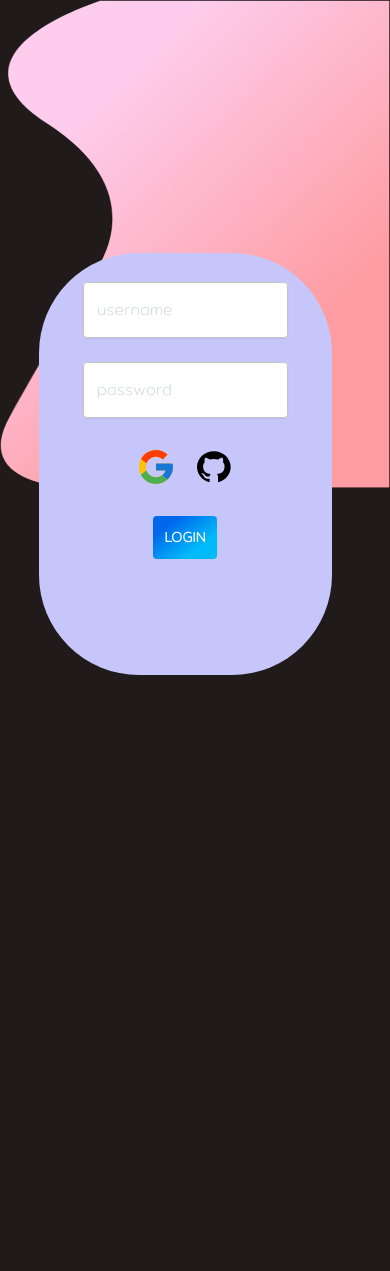
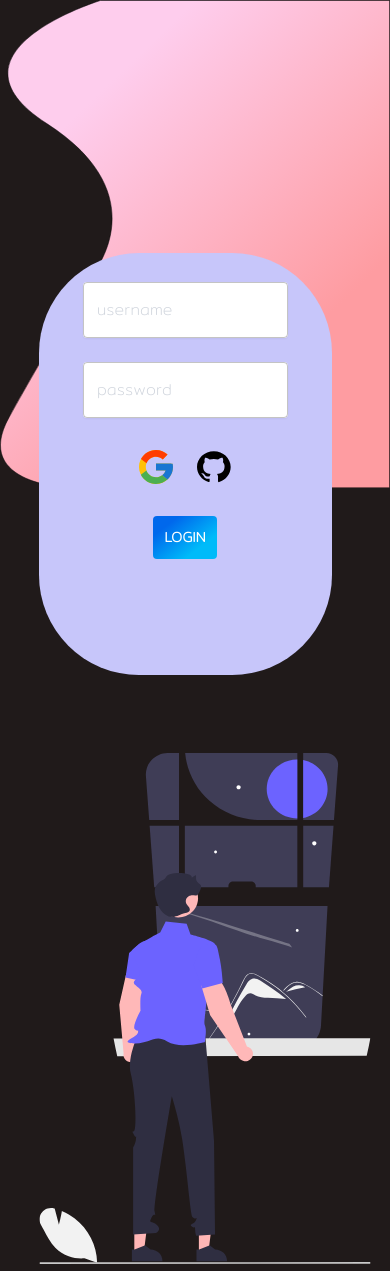
Before and after one commit to 22p21s0045/storage-of-idea, a Next.js app: page /login in a window 390 px wide. Shown: the top 1271 px of the page. Before the commit the page ends 844 px from the top, so only its background shows below. Built offline with nearby package versions, Linux system fonts and the light colour scheme.

Commit message:
chore: responsive svg

```diff
--- a/pages/login.tsx
+++ b/pages/login.tsx
@@ -3,9 +3,13 @@ import React from "react";
 import Image from "next/image";
 import { Box, Grid, Stack, TextField, IconButton, Button } from "@mui/material";
 import { InputAdornment } from "@mui/material";
+import useMediaQuery from '@mui/material/useMediaQuery';
+import { useTheme } from '@mui/material/styles';
 import { useState } from "react";
 function login() {
   const [show_password, setShow_password] = useState(false);
+  const theme = useTheme();
+  const matches = useMediaQuery(theme.breakpoints.down('md'));
   return (
     <div>
       <Box sx={{ position: "absolute", right: 0, zIndex: -1 }}>
@@ -16,7 +20,7 @@ function login() {
           height={1020}
         />
       </Box>
-      <Grid container sx={{ position: "absolute", top: "30%", left: "10%" }}>
+      <Grid container sx={{ position: "absolute", top: "30%", left: "10%" }} >
         <Grid
           item
           xs={9}
@@ -87,6 +91,19 @@ function login() {
             </Button>
           </Stack>
         </Grid>
+
+        {matches?(
+          <Grid item sx={{position:"absolute",right:"15%",top:500}} xs ={12} sm ={12} md={6} lg ={6}>
+          <Image src="/svg/login/man-window.svg" width={565} height={870}  />
+        </Grid>
+
+        ):(
+          <Grid item sx={{position:"absolute",right:"15%",top:-200}} xs ={12} sm ={12} md={6} lg ={6}>
+          <Image src="/svg/login/man-window.svg" width={565} height={870}  />
+        </Grid>
+        )
+
+        }
       </Grid>
     </div>
   );
--- a/styles/globals.css
+++ b/styles/globals.css
@@ -1,10 +1,13 @@
 @import url("https://fonts.googleapis.com/css2?family=Mitr:wght@200&display=swap");
 html,
 body {
-  padding: 0;
-  margin: 0;
+  padding: 0px;
+  margin: 0px;
   font-family: "Mitr", sans-serif;
   background-color: #201a1a;
+  overflow-x: hidden;
+  width: 100%;
+
 }
 
 a {
```
